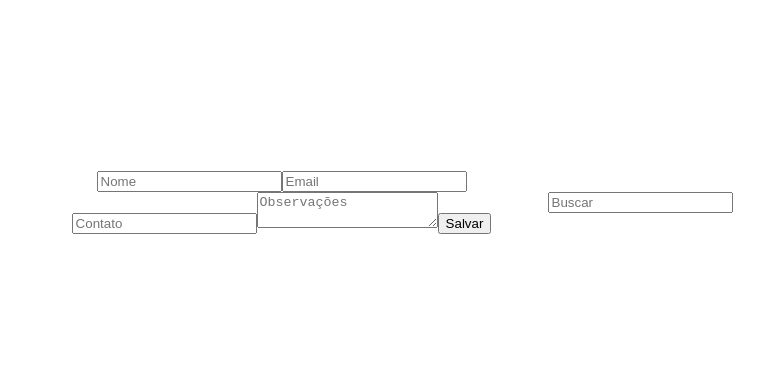
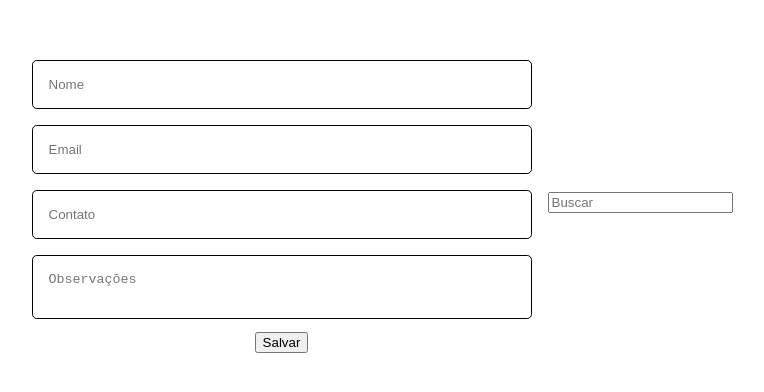
Before and after one commit to dayannealcantara/AgendaContato, a Next.js app: page / in a window 1280 px wide. Shown: the part 198-590 px from the top of the page, without its empty margins (258-1022 px from the left). Built offline with nearby package versions, Linux system fonts and the light colour scheme.

Commit message:
estilizando input

```diff
--- a/styles/Home.module.scss
+++ b/styles/Home.module.scss
@@ -8,5 +8,18 @@
     width: 500px;
     margin-right: 1rem;
     text-align: center;
+
+    input,
+    textarea {
+      width: 100%;
+      padding: 1rem;
+      margin: 0.5rem 0;
+      border: 1px solid #000000;
+      border-radius: 0.3rem;
+    }
+
+    textarea {
+      resize: none;
+    }
   }
 }
```
